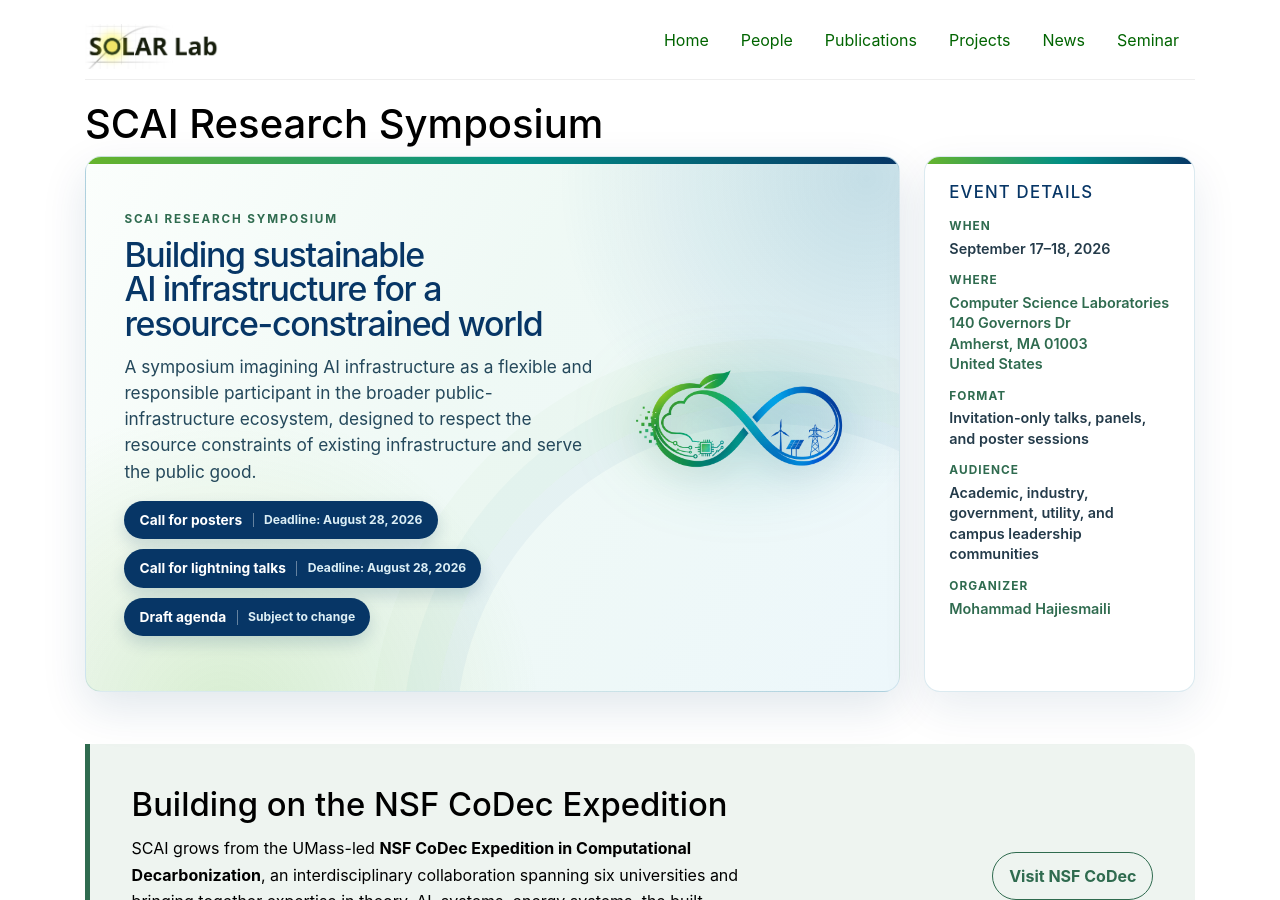
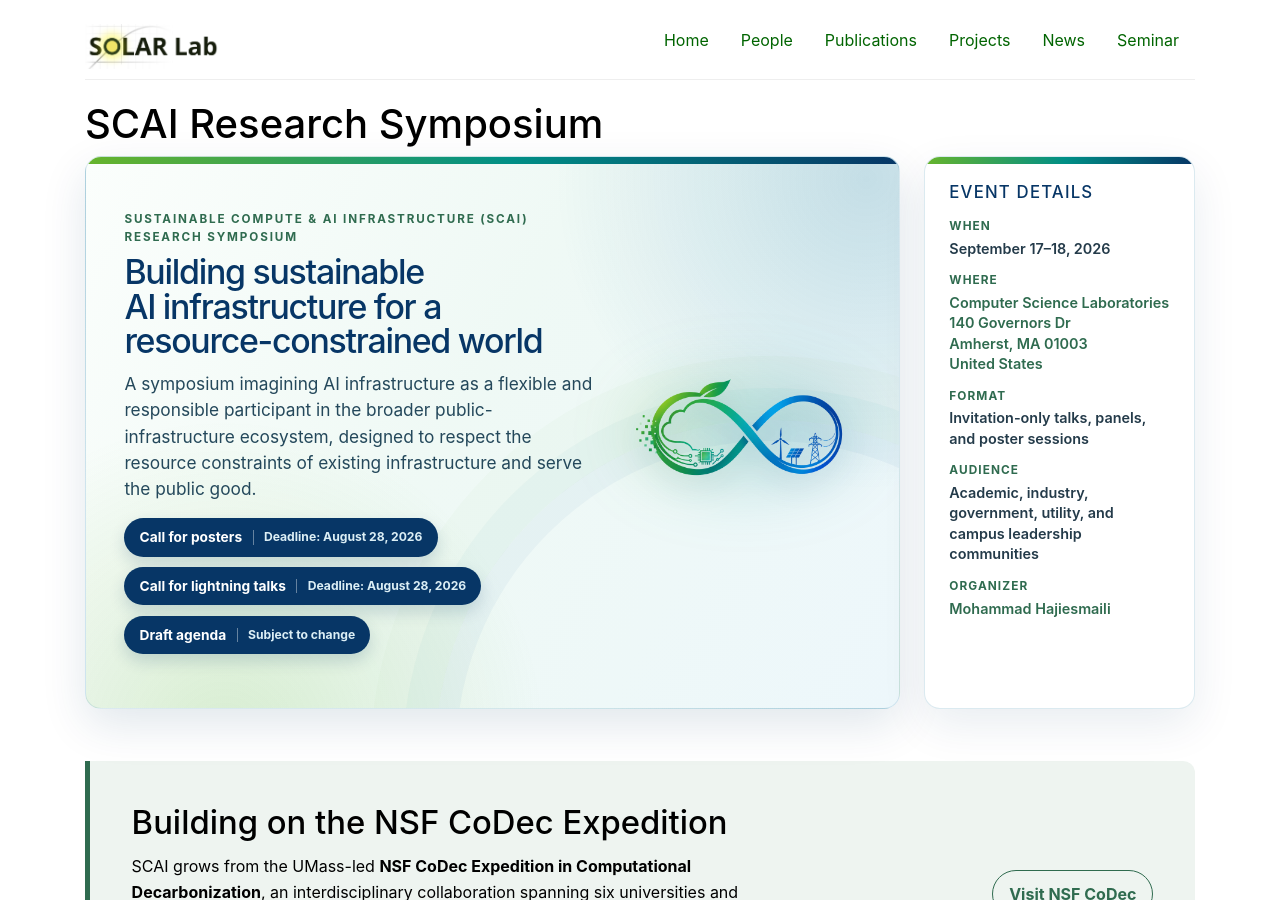
Before and after one commit to umass-solar/umass-solar.github.io, a Jekyll site: the page built from scai-symposium.md, in a window 1280 px wide and 900 px high. Built offline with Jekyll 4.4.1, drawn with Linux system fonts in a browser that asks for light colours.

Commit message:
Update scai-symposium.md

```diff
--- a/scai-symposium.md
+++ b/scai-symposium.md
@@ -1404,7 +1404,7 @@ permalink: /scai-symposium/
     <section class="scai-hero" aria-labelledby="scai-hero-title">
       <div class="scai-hero-inner">
         <div>
-          <p class="scai-eyebrow">SCAI Research Symposium</p>
+          <p class="scai-eyebrow">Sustainable Compute &amp; AI Infrastructure (SCAI) Research Symposium</p>
           <h2 id="scai-hero-title">
             <span class="scai-hero-line">Building sustainable</span>
             <span class="scai-hero-line">AI infrastructure for a</span>
```
